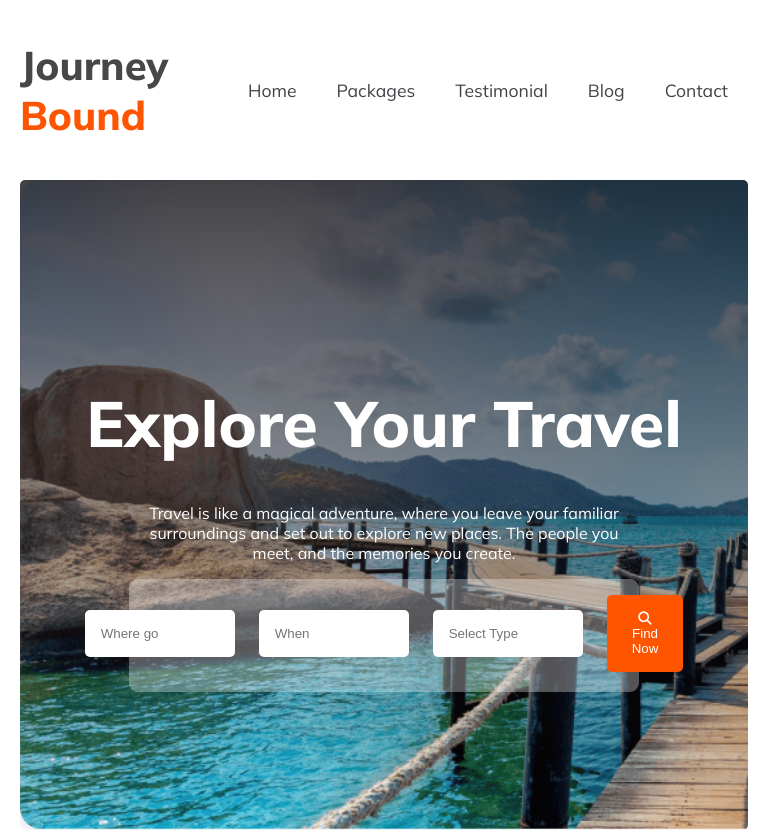
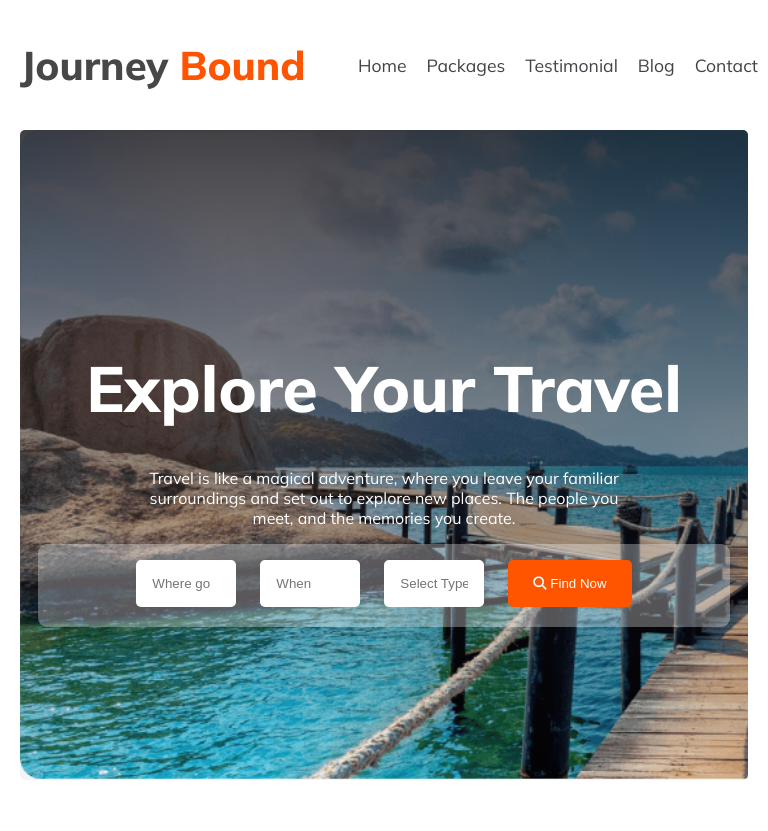
Before and after one commit to ASSabbir/assignment2, a plain HTML site: page index.html in a window 768 px wide. Shown: the top 831 px of the page. Drawn offline with Linux system fonts and the light colour scheme.

Commit message:
resposive done

```diff
--- a/style.css
+++ b/style.css
@@ -197,8 +197,29 @@ font-weight: 400;
     .h-title{
         margin-top: 10px;
     }
+    .popular-tour{
+        flex-direction: column;
+    }
 }
 @media screen and (min-width:601px) and (max-width:992px) {
+    nav a{
+        padding: 10px;
+    }
+    nav ul{
 
+        margin-right: 0px;
+    }
+    .searchbar{
+        width:95%;
 
+    }
+    .searchbar-input{
+        padding: 16px;
+        border-radius: 5px;
+        border: none;
+        width: 100px;
+    }
+    .popular-tour{
+        flex-direction: column;
+    }
 }
```
